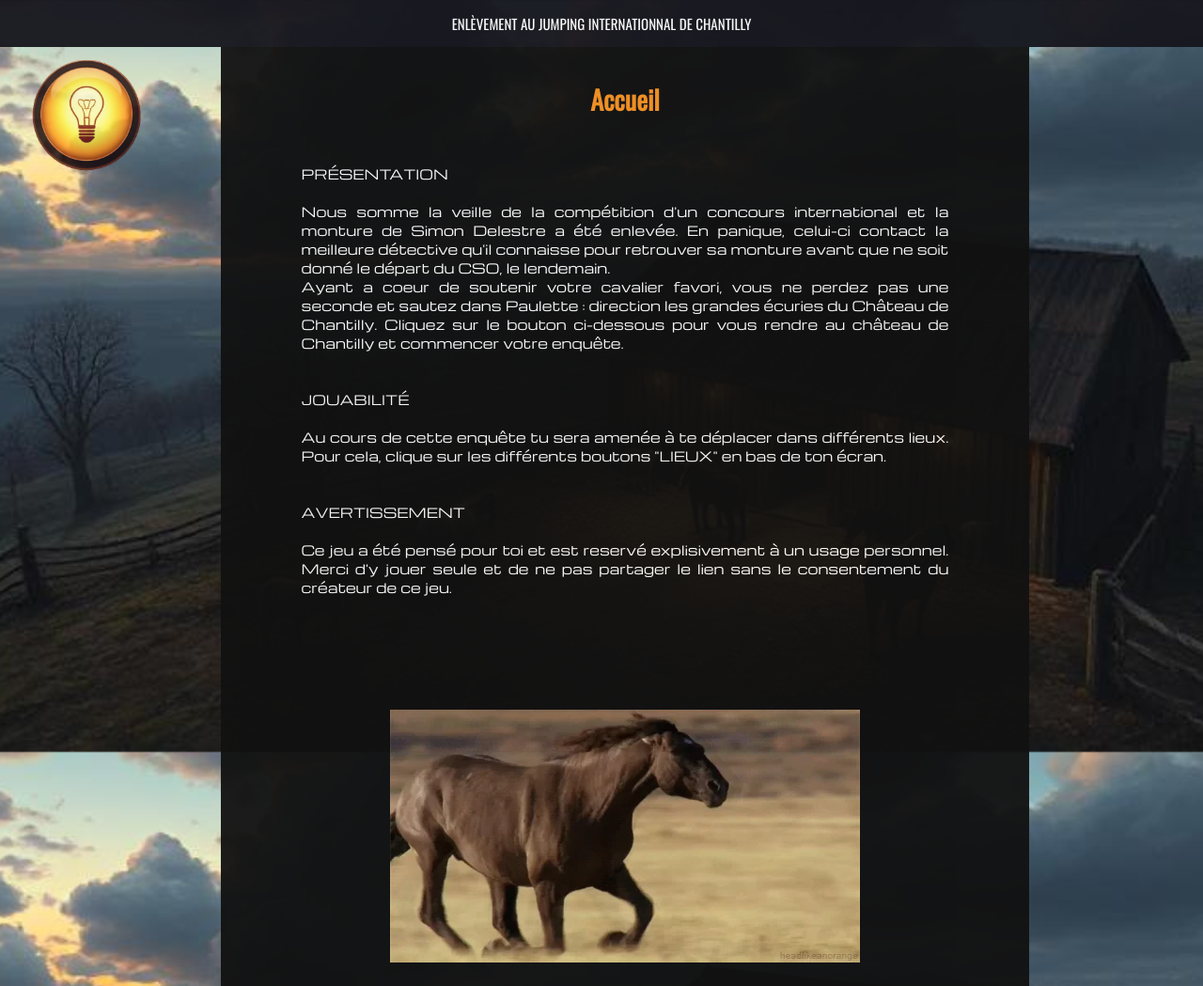
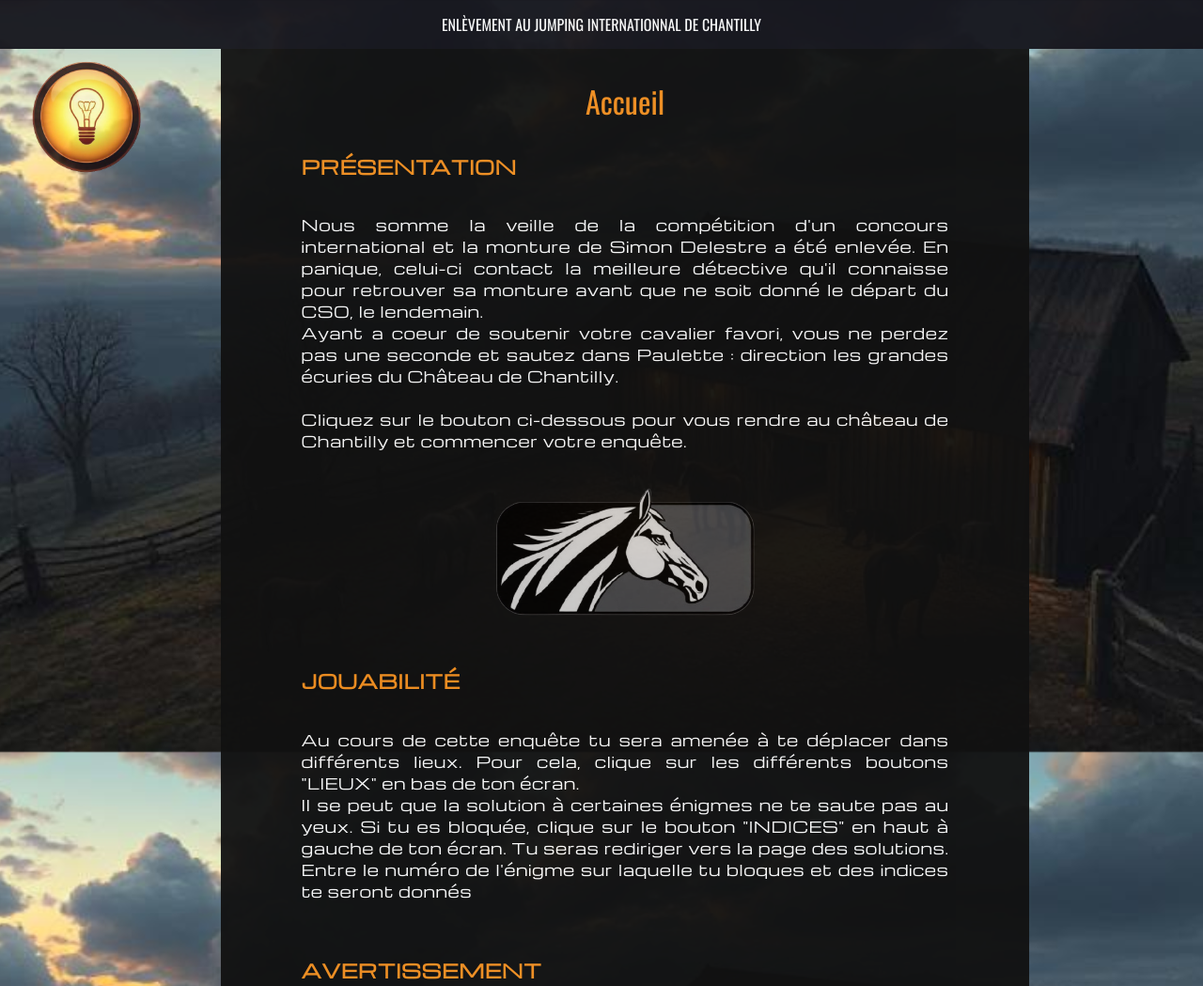
Before and after one commit to NicolasDelmas/NicolasDelmas.github.io, a plain HTML site: page index.html in a window 1280 px wide. Shown: the top 1049 px of the page at 94% size. Drawn offline with nearby package versions, Linux system fonts and the light colour scheme.

Commit message:
Image-fix

```diff
--- a/css/Elements/image.css
+++ b/css/Elements/image.css
@@ -1,16 +1,23 @@
-#hint_image{
+.image{
     display: block;
     margin-left: auto;
     margin-right: auto;
-    width:80%;
     height: auto;
     opacity: 0.8;
     transition: transform 0.1s;
 }
 
-#hint_image:hover{
+.image:hover{
     transform: scale(1.15);
     opacity: 1;
+}
+
+.hint_image{
+    width:80%;
+}
+
+.start_image{
+    width:40%;
 }
 
 .flex-button {
--- a/css/Elements/top_nav.css
+++ b/css/Elements/top_nav.css
@@ -10,7 +10,6 @@
     color: white;
     padding: 14px 16px;
     text-decoration: none;
-    font-size: 15px;
     font-family: 'Oswald', sans-serif;
 }
 
--- a/css/style.css
+++ b/css/style.css
@@ -4,13 +4,14 @@ body {
     background-size: cover;
     color:#fff;
     font-family: 'Audiowide', sans-serif;
-    font-size: 14px;
+    font-size: 16px;
 }
 
 .title {
     color: #f69222;
     text-align: center;
     font-family: 'Oswald', sans-serif;
+    font-size: 32px;
 }
 
 .text {
@@ -18,6 +19,12 @@ body {
     font-family: 'Michroma', sans-serif;
     padding: 0% 10%;
     text-align: justify;
+    letter-spacing: 0.5px;
+}
+
+h1{
+    color: #f69222;
+    font-size: 20px;
 }
 
 .flex-parent-element {
--- a/index.html
+++ b/index.html
@@ -17,28 +17,38 @@
 
   <div class="flex-parent-element">
     <div class="flex-button">
-      <a href="Pages/Indice.html"><img src="Images/Button/Ampoule_indice_no_bg.png" id="hint_image"></a>
+      <a href="Pages/Indice.html"><img src="Images/Button/Ampoule_indice_no_bg.png" class="hint_image image"></a>
     </div>
 
     <div class="content">
       <div>
-        <br> <h1 class="title">Accueil</h1> <br>
+        <p class="title">Accueil</p>
         <div class="text">
           <p>
-            PRÉSENTATION<br> <br>
+            <h1>PRÉSENTATION</h1><br>
             Nous somme la veille de la compétition d'un concours international et la monture de Simon Delestre a été enlevée.
             En panique, celui-ci contact la meilleure détective qu'il connaisse pour retrouver sa monture avant que ne soit donné
             le départ du CSO, le lendemain. <br>
             Ayant a coeur de soutenir votre cavalier favori, vous ne perdez pas une seconde et sautez dans Paulette :
             direction les grandes écuries du Château de Chantilly.
-            Cliquez sur le bouton ci-dessous pour vous rendre au château de Chantilly et commencer votre enquête.
-            <br><br><br>
+            <br><br>Cliquez sur le bouton ci-dessous pour vous rendre au château de Chantilly et commencer votre enquête.
+            <br><br>
+          </p>
+          <a href="Pages/Page2.html">
+            <img src="Images/Button/Button_escape_game_start_no_bg.png" class="image start_image">
+          </a>
+          <a class="image start_image" type="image"  src="Images/Button/Button_escape_game_start_no_bg.png" href="Pages/Page2.html"></a>
 
-            JOUABILITÉ<br> <br>
+          <p><br>
+            <h1>JOUABILITÉ</h1><br>
             Au cours de cette enquête tu sera amenée à te déplacer dans différents lieux.
-            Pour cela, clique sur les différents boutons "LIEUX" en bas de ton écran.<br><br><br>
+            Pour cela, clique sur les différents boutons "LIEUX" en bas de ton écran.<br>
+            Il se peut que la solution à certaines énigmes ne te saute pas au yeux.
+            Si tu es bloquée, clique sur le bouton "INDICES" en haut à gauche de ton écran.
+            Tu seras rediriger vers la page des solutions.
+            Entre le numéro de l'énigme sur laquelle tu bloques et des indices te seront donnés<br><br><br>
 
-            AVERTISSEMENT<br> <br>
+            <h1>AVERTISSEMENT</h1><br>
             Ce jeu a été pensé pour toi et est reservé explisivement à un usage personnel.
             Merci d'y jouer seule et de ne pas partager le lien sans le consentement du créateur de ce jeu. <br><br>
             </p>
```
Also changed, not shown: Images/Button/Button_escape_game_start_no_bg.png (added).
